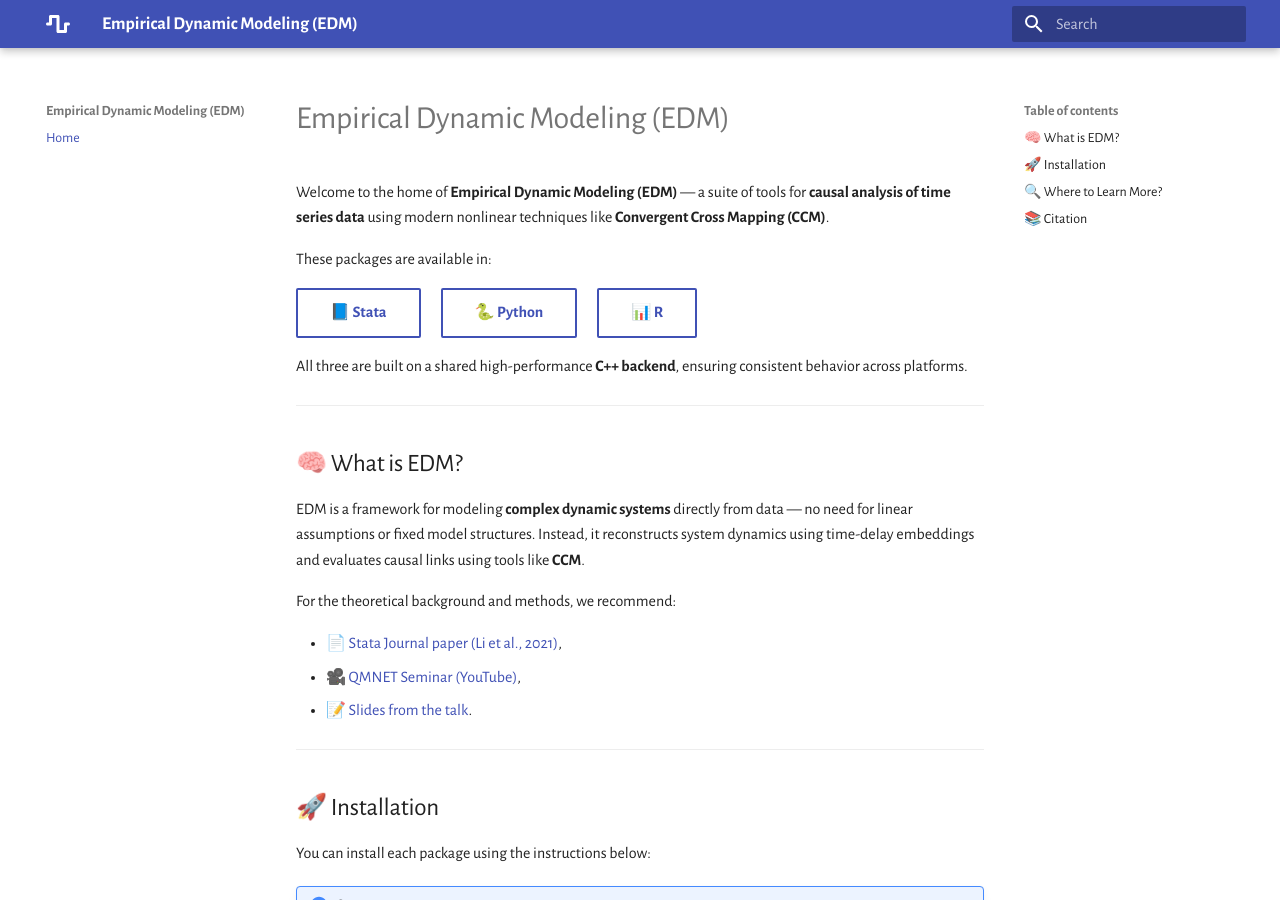
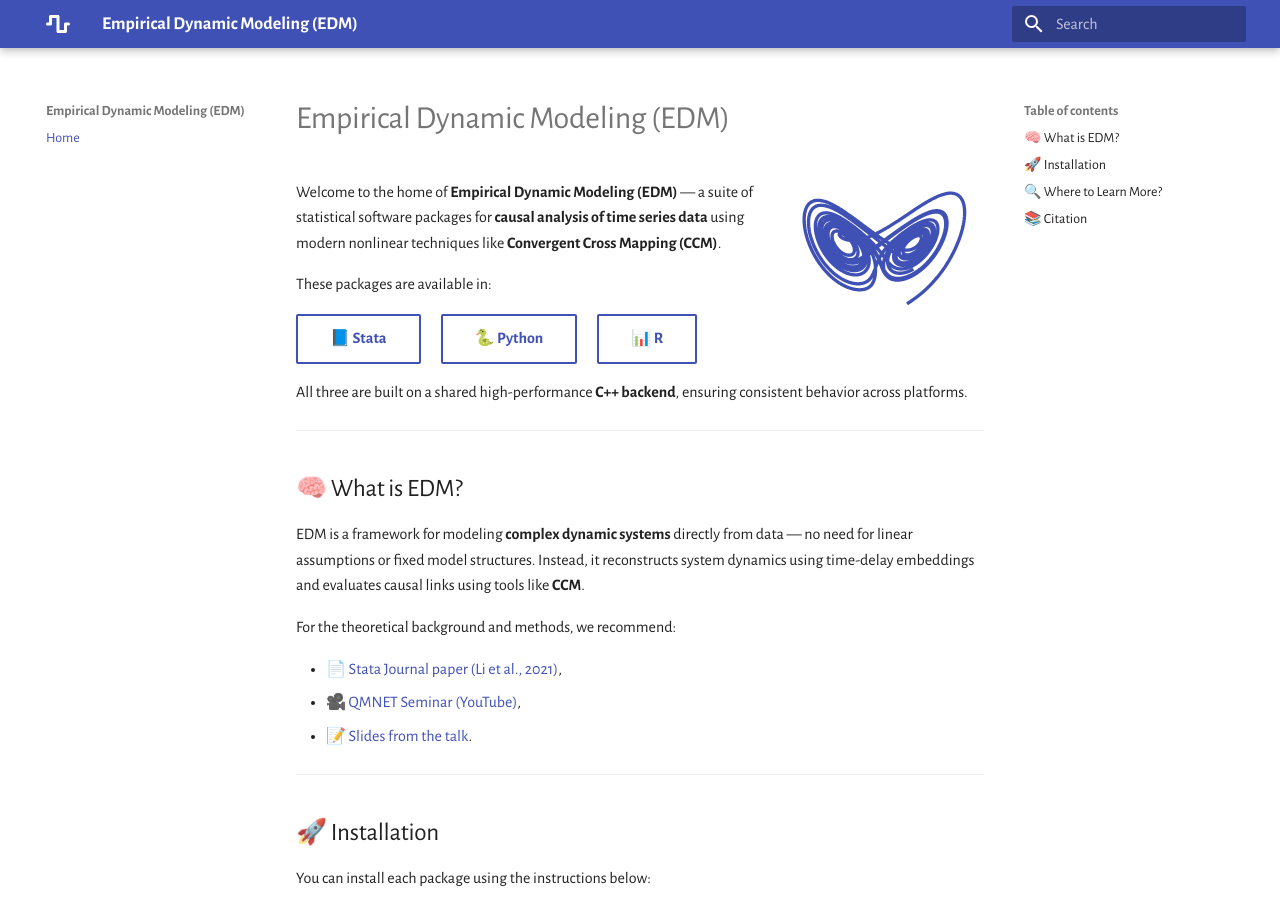
Before and after one commit to EDM-Developers/EDM-Developers.github.io, an MkDocs documentation site: the page built from docs/index.md, in a window 1280 px wide and 900 px high. Built offline with MkDocs 1.6.1 and Material for MkDocs 9.7.7, drawn with Linux system fonts in a browser that asks for light colours.

Commit message:
Add logo, slight wording change, fixed analytics id

```diff
--- a/docs/index.md
+++ b/docs/index.md
@@ -1,6 +1,8 @@
 # Empirical Dynamic Modeling (EDM)
 
-Welcome to the home of **Empirical Dynamic Modeling (EDM)** — a suite of tools for **causal analysis of time series data** using modern nonlinear techniques like **Convergent Cross Mapping (CCM)**.
+<img src="assets/logo-lorenz.svg" align="right" height="200px" width="200px" alt="logo" />
+
+Welcome to the home of **Empirical Dynamic Modeling (EDM)** — a suite of statistical software packages for **causal analysis of time series data** using modern nonlinear techniques like **Convergent Cross Mapping (CCM)**.
 
 These packages are available in:
 
--- a/mkdocs.yml
+++ b/mkdocs.yml
@@ -35,4 +35,4 @@ markdown_extensions:
 extra:
   analytics:
     provider: google
-    property: G-HXXCTZFK3Z
+    property: G-4FTWN5ZWC3
```
Also changed, not shown: docs/assets/logo-lorenz.svg (added).
